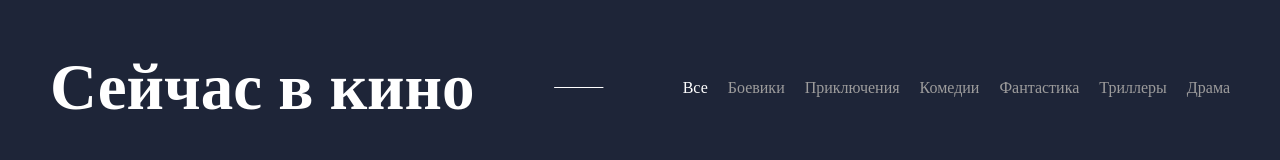
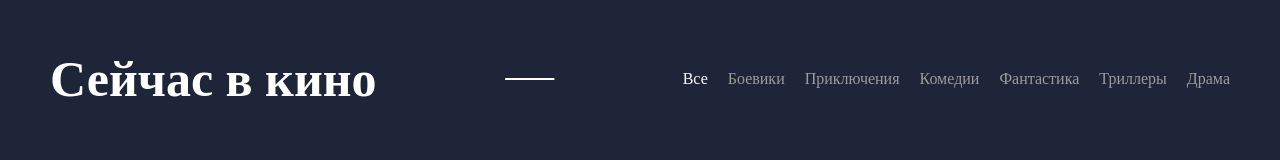
Before and after one commit to avaziddin/Kinoarea, a website built with Vite: page index.html in a window 1280 px wide. Built offline with nearby package versions, Linux system fonts and the light colour scheme.

Commit message:
mini_genres_changes

```diff
--- a/style.css
+++ b/style.css
@@ -19,7 +19,7 @@ body {
 }
 .genres_box h1 {
     font-weight: 900;
-    font-size: 65px;
+    font-size: 50px;
     color: white;
     text-align: center;
 }
```
